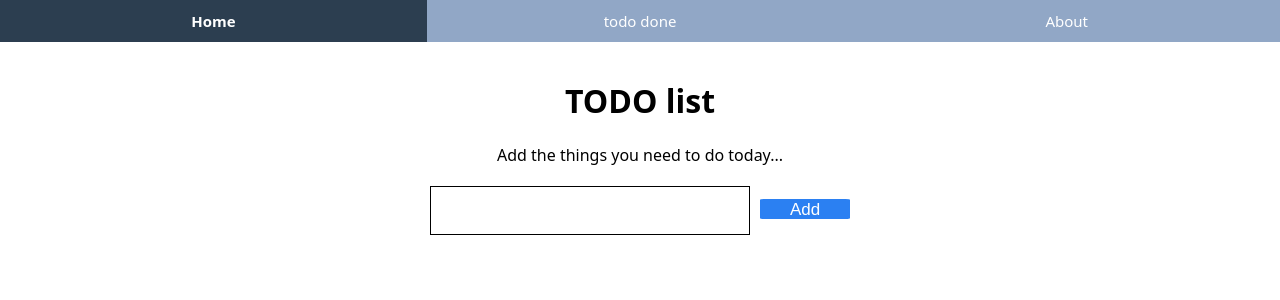
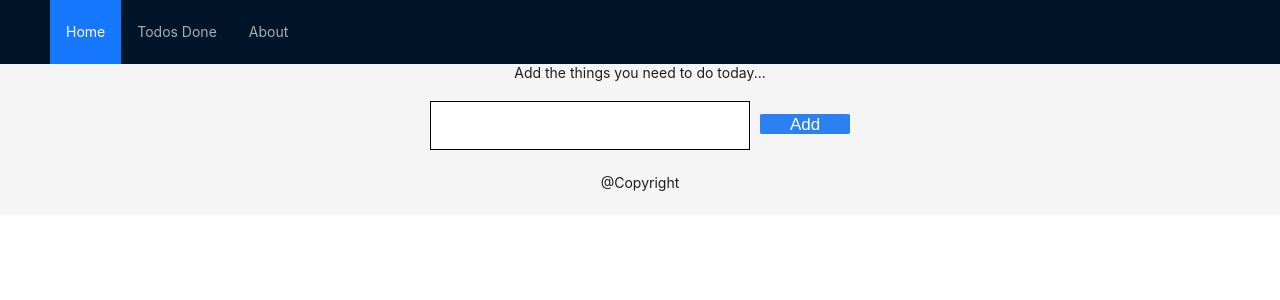
Before and after one commit to tjx01/day10_todoList, a React (Create React App) app: page / in a window 1280 px wide. Shown: the top 300 px of the page. Built offline with nearby package versions, Linux system fonts and the light colour scheme; no server answers.

Commit message:
refactor: import Layout from antd

```diff
--- a/package.json
+++ b/package.json
@@ -7,6 +7,7 @@
     "@testing-library/jest-dom": "^6.8.0",
     "@testing-library/react": "^16.3.0",
     "@testing-library/user-event": "^13.5.0",
+    "antd": "^5.27.3",
     "axios": "^1.12.2",
     "react": "^19.1.1",
     "react-dom": "^19.1.1",
--- a/src/layouts/DefaultLayout.css
+++ /dev/null
@@ -1,56 +0,0 @@
-nav ul {
-    display: flex;
-    width: 100%;
-    margin: 0;
-    padding: 0;
-    list-style: none;
-    background: var(--nav-bg);
-}
-
-nav li {
-    flex: 1;
-}
-
-nav a {
-    display: block;
-    padding: 12px 0;
-    text-align: center;
-    color: var(--nav-color);
-    text-decoration: none;
-    font-size: 15px;
-    line-height: 1.2;
-    transition: background var(--transition), color var(--transition);
-}
-
-nav a:hover,
-nav a:focus-visible {
-    background: var(--nav-active-bg);
-    outline: none;
-}
-
-nav a.active {
-    background: var(--nav-active-bg);
-    color: #fff;
-    font-weight: 600;
-}
-
-/* Main area grows */
-main {
-    flex: 1;
-    width: min(100%, 960px);
-    margin: 0 auto;
-    padding: 16px 20px 40px;
-}
-
-@media (max-width: 640px) {
-    nav ul {
-        flex-direction: column;
-    }
-    nav li {
-        flex: none;
-    }
-    nav a {
-        text-align: left;
-        padding: 14px 16px;
-    }
-}
--- a/src/layouts/DefaultLayout.jsx
+++ b/src/layouts/DefaultLayout.jsx
@@ -1,20 +1,43 @@
 import {NavLink, Outlet} from "react-router";
-import "./DefaultLayout.css"
+import { Layout, Menu} from 'antd';
+import {useState} from "react";
+
+const { Header, Footer, Sider, Content } = Layout;
 
 export function DefaultLayout() {
-    return <div className={"app-container"}>
-        <header>
-            <nav>
-                <ul>
-                    <li><NavLink to={"/"}>Home</NavLink></li>
-                    <li><NavLink to={"/todos/done"}>todo done</NavLink></li>
-                    <li><NavLink to={"/about"}>About</NavLink></li>
-                </ul>
-            </nav>
-        </header>
-        <main>
-            <h1>TODO list</h1>
+    const [current, setCurrent] = useState('home');
+
+    const onClick = (e) => {
+        setCurrent(e.key);
+    };
+
+    const items = [
+        {
+            key: 'home',
+            label: <NavLink to={"/"}>Home</NavLink>
+        },
+        {
+            key: 'todos',
+            label: <NavLink to={"/todos/done"}>Todos Done</NavLink>
+        },
+        {
+            key: 'about',
+            label: <NavLink to={"/about"}>About</NavLink>
+        },
+    ]
+
+    return <Layout>
+        <Header>
+            <Menu onClick={onClick}
+                  selectedKeys={[current]}
+                  theme="dark"
+                  mode="horizontal" items={items} />
+        </Header>
+        <Content>
             <Outlet/>
-        </main>
-    </div>;
+        </Content>
+        <Footer>
+            @Copyright
+        </Footer>
+    </Layout>
 }
```
Also changed, not shown: 1 other file (tests, documents, lock files or other folders).
